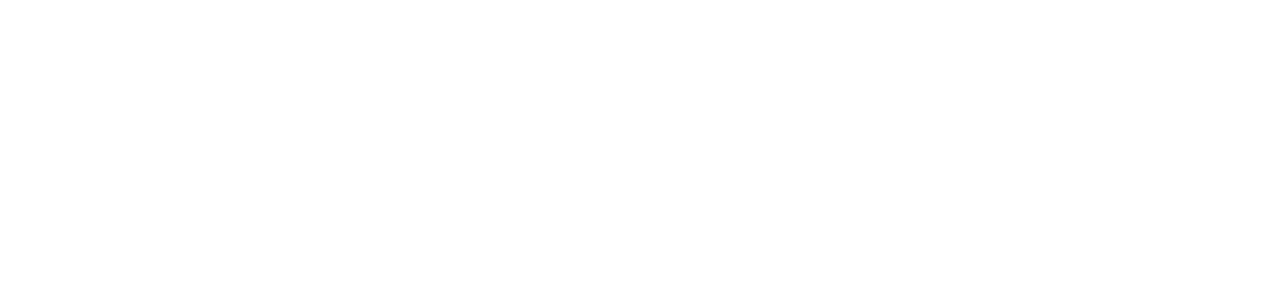
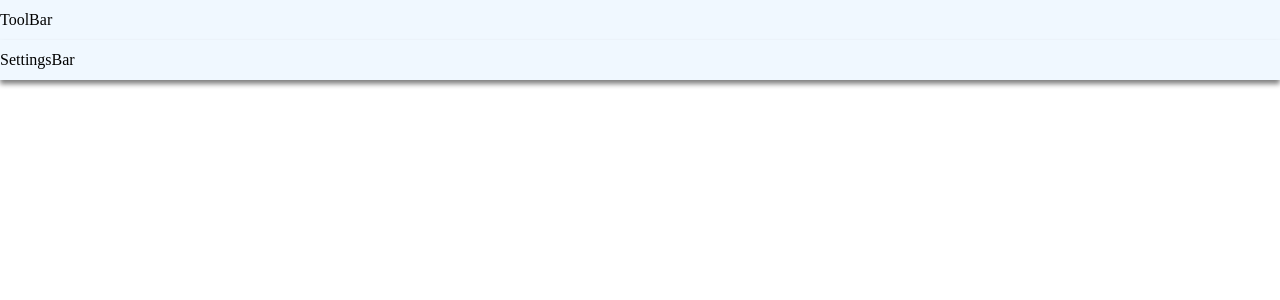
Before and after one commit to TheStrikeM/fullstack-paint, a React (Create React App) app in the folder client/: page / in a window 1280 px wide. Shown: the top 300 px of the page. Built offline with nearby package versions, Linux system fonts and the light colour scheme.

Commit message:
Add components to main jsx App Component

```diff
--- a/client/src/App.js
+++ b/client/src/App.js
@@ -1,9 +1,14 @@
 import './styles/app.sass'
+import ToolBar from "./components/ToolBar";
+import SettingsBar from "./components/SettingsBar";
+import Canvas from "./components/Canvas";
 
 function App() {
     return (
         <div className="App">
-
+            <ToolBar />
+            <SettingsBar />
+            <Canvas />
         </div>
     );
 }
--- a/client/src/components/SettingsBar.jsx
+++ b/client/src/components/SettingsBar.jsx
@@ -3,7 +3,7 @@
 
 const SettingsBar = () => {
     return (
-        <div className={"bar"}>
+        <div className={"bar"} style={{top: 40}}>
             SettingsBar
         </div>
     );
```
